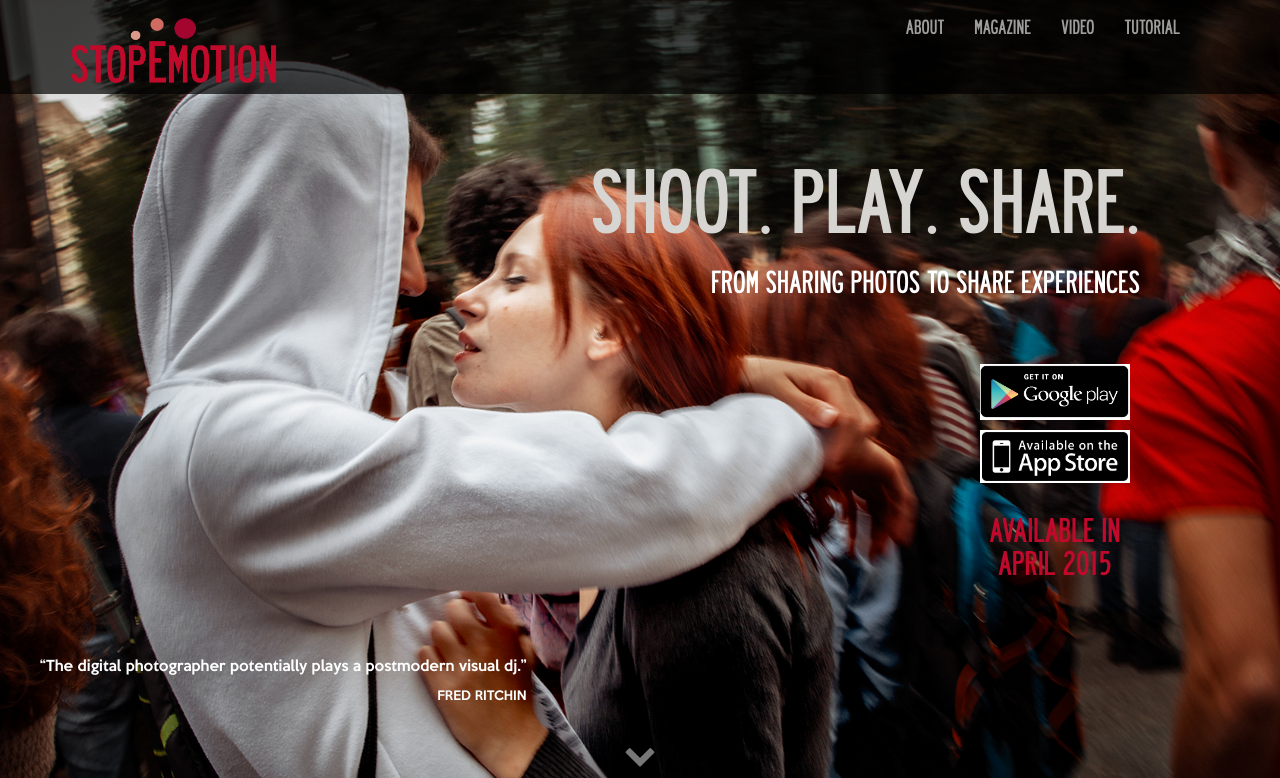
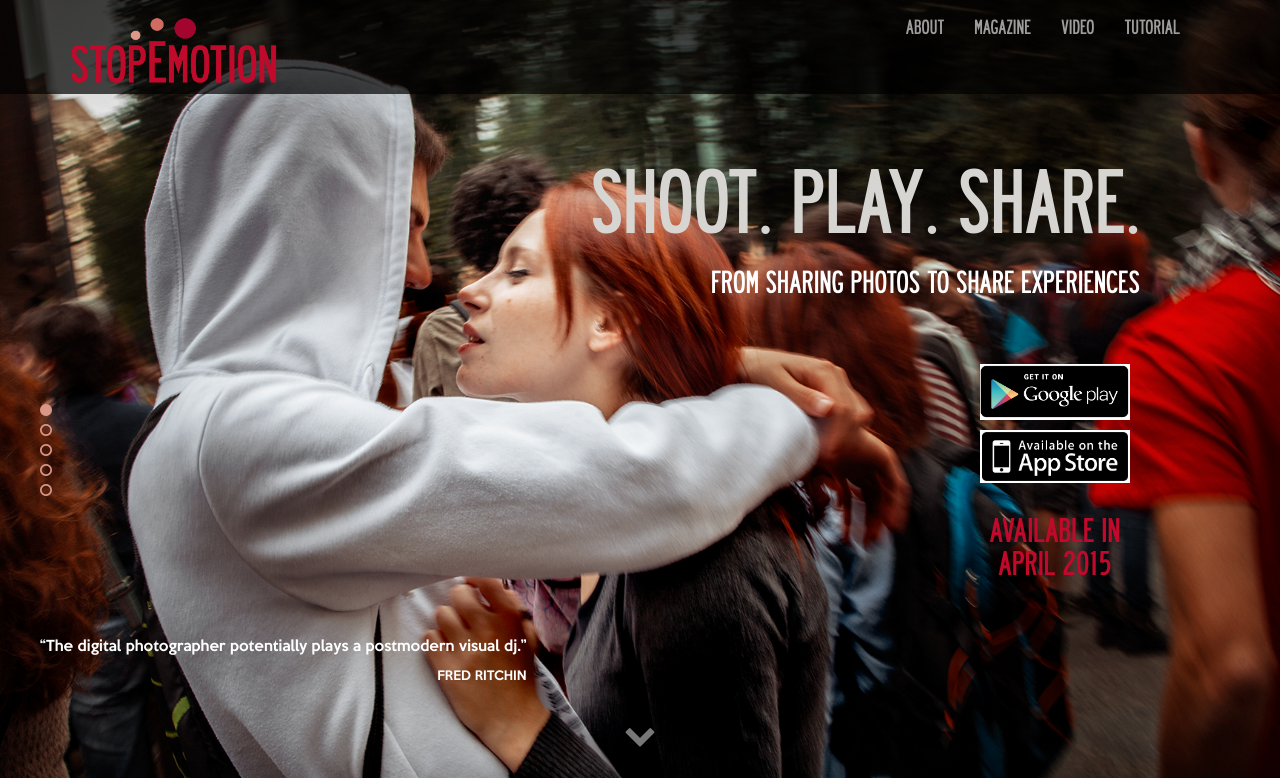
Before and after one commit to giorgioscappaticcio/verticalscroll, a website: page app/index.html in a window 1280 px wide. Shown: the top 778 px of the page. Drawn offline with nearby package versions, Linux system fonts and the light colour scheme; some packages are replaced by stand-ins of ours; files that its build step writes are made by us from their sources; a script that the page names is missing.

Commit message:
side ball navigation done

```diff
--- a/app/scripts/app.js
+++ b/app/scripts/app.js
@@ -31,4 +31,4 @@ angular
       .otherwise({
         redirectTo: '/'
       });
-  });
+  }).value("duScrollGreedy", true);
--- a/app/scripts/controllers/main.js
+++ b/app/scripts/controllers/main.js
@@ -11,8 +11,10 @@ angular.module('stopemotionApp')
   .controller('MainCtrl', function ($scope, $document, $window, $rootScope) {
     	var winHeight = $window.innerHeight;
 
+      $scope.docHeight = winHeight;
+
     	$scope.winHeight = {
-    		'height' : winHeight+20 + 'px'
+    		'height' : winHeight + 'px'
     	}
 
     	$rootScope.windowWidth = $window.outerWidth;
@@ -25,7 +27,51 @@ angular.module('stopemotionApp')
   			var winHeight = $window.innerHeight;
 
 	    	$scope.winHeight = {
-	    		'height' : winHeight+20 + 'px'
+	    		'height' : winHeight + 'px'
 	    	};
- 		})
+
+        $scope.docHeight = winHeight;
+ 		});
+
+    // $scope.screen1 = true;
+    // $scope.screen2 = false;
+
+    $document.on('scroll', function() {
+      //console.log('Document scrolled to ', $document.scrollLeft(), $document.scrollTop());
+
+      if ($document.scrollTop() >= 0 && $document.scrollTop() < $scope.docHeight){
+        $scope.screen1 = true;
+        $scope.screen2 = false;
+        $scope.screen3 = false;
+        $scope.screen4 = false;
+        $scope.screen5 = false;
+      } else if ($document.scrollTop() >= $scope.docHeight && $document.scrollTop() < $scope.docHeight * 2){
+        $scope.screen1 = false;
+        $scope.screen2 = true;
+        $scope.screen3 = false;
+        $scope.screen4 = false;
+        $scope.screen5 = false;
+      }else if ($document.scrollTop() >= $scope.docHeight * 2 && $document.scrollTop() < $scope.docHeight * 3){
+        $scope.screen1 = false;
+        $scope.screen2 = false;
+        $scope.screen3 = true;
+        $scope.screen4 = false;
+        $scope.screen5 = false;
+      }else if ($document.scrollTop() >= $scope.docHeight * 3 && $document.scrollTop() < $scope.docHeight * 4){
+        $scope.screen1 = false;
+        $scope.screen2 = false;
+        $scope.screen3 = false;
+        $scope.screen4 = true;
+        $scope.screen5 = false;
+      }else if ($document.scrollTop() >= $scope.docHeight * 4 && $document.scrollTop() <= $scope.docHeight * 5){
+        $scope.screen1 = false;
+        $scope.screen2 = false;
+        $scope.screen3 = false;
+        $scope.screen4 = false;
+        $scope.screen5 = true;
+      }
+      $scope.$apply();
+
+    });
+
   });
--- a/app/styles/main.css
+++ b/app/styles/main.css
@@ -352,6 +352,33 @@
 
 
 /************************
+  # SIDE BALL NAVIGATION
+  ************************/
+
+.side-ball {
+	width: 40px;
+	position: fixed;
+	top: 50%;
+	left: 0%;
+	z-index: 9;
+}
+
+	.side-ball ul {
+		list-style: none;
+	}
+
+		.side-ball ul li a{
+			color: #DA9788;
+		}
+
+		.side-ball ul li a.active {
+			color: #c1092c;
+		}
+
+
+
+
+/************************
   # FOOTER
   ************************/
 
--- a/app/views/main.html
+++ b/app/views/main.html
@@ -1,3 +1,41 @@
+
+<!-- Side Ball Navigation -->
+<div class="side-ball">
+	<ul>
+		<li>
+			<a href="#screen-1" du-smooth-scroll du-scrollspy>
+				<i ng-hide="screen1" class="fa fa-circle-o"></i>
+				<i ng-show="screen1"  class="fa fa-circle"></i>
+			</a>
+		</li>
+		<li>
+			<a href="#screen-2" du-smooth-scroll du-scrollspy>
+				<i ng-hide="screen2"  class="fa fa-circle-o"></i>
+				<i ng-show="screen2" class="fa fa-circle"></i>
+			</a>
+		</li>
+		<li>
+			<a href="#screen-3" du-smooth-scroll du-scrollspy>
+				<i ng-hide="screen3" class="fa fa-circle-o"></i>
+				<i ng-show="screen3" class="fa fa-circle"></i>
+			</a>
+		</li>
+		<li>
+			<a href="#screen-4" du-smooth-scroll du-scrollspy>
+				<i ng-hide="screen4" class="fa fa-circle-o"></i>
+				<i ng-show="screen4" class="fa fa-circle"></i>
+			</a>
+		</li>
+		<li>
+			<a href="#screen-5" du-smooth-scroll du-scrollspy>
+				<i ng-hide="screen5" class="fa fa-circle-o"></i>
+				<i ng-show="screen5" class="fa fa-circle"></i>
+			</a>
+		</li>
+	</ul>
+</div>
+<!-- END Side Ball Navigation -->
+
 <!-- Section #1 -->
 <div id="screen-1" class="fullscreen" ng-style="winHeight">
 
```
